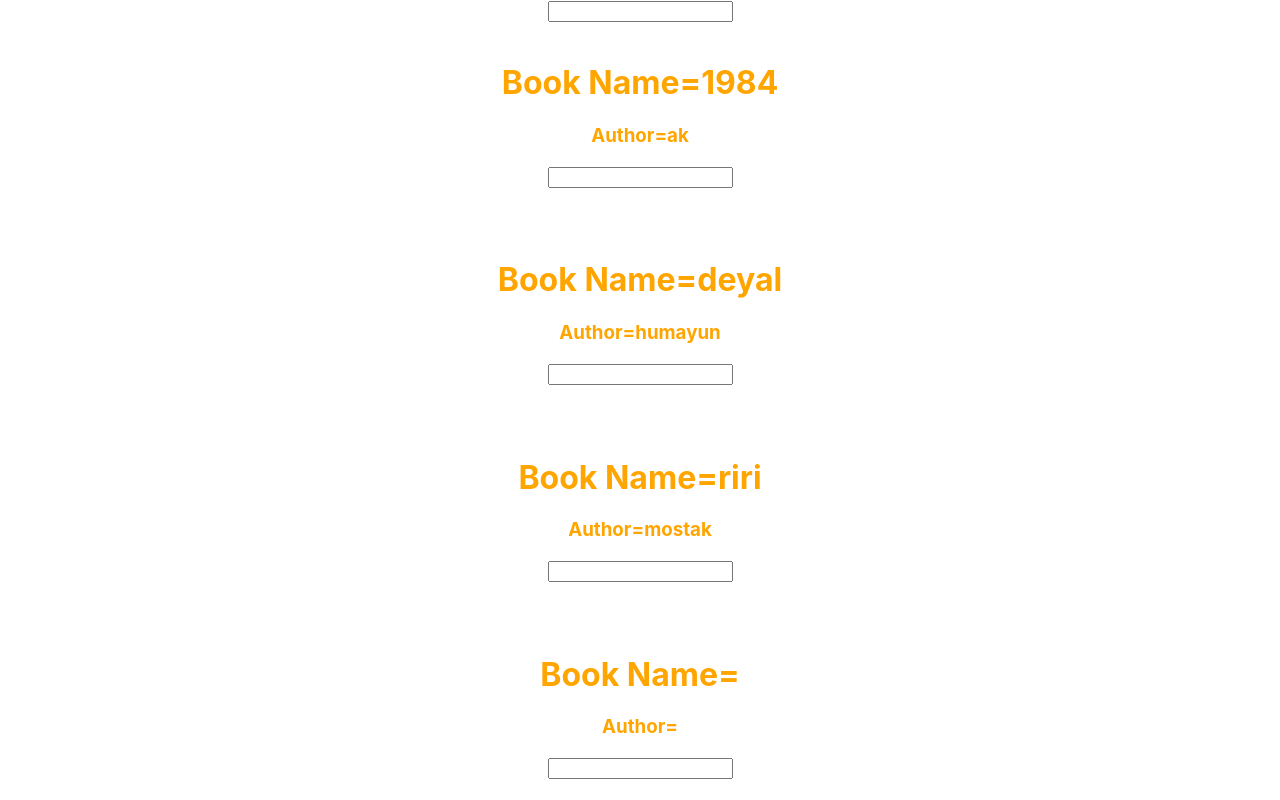
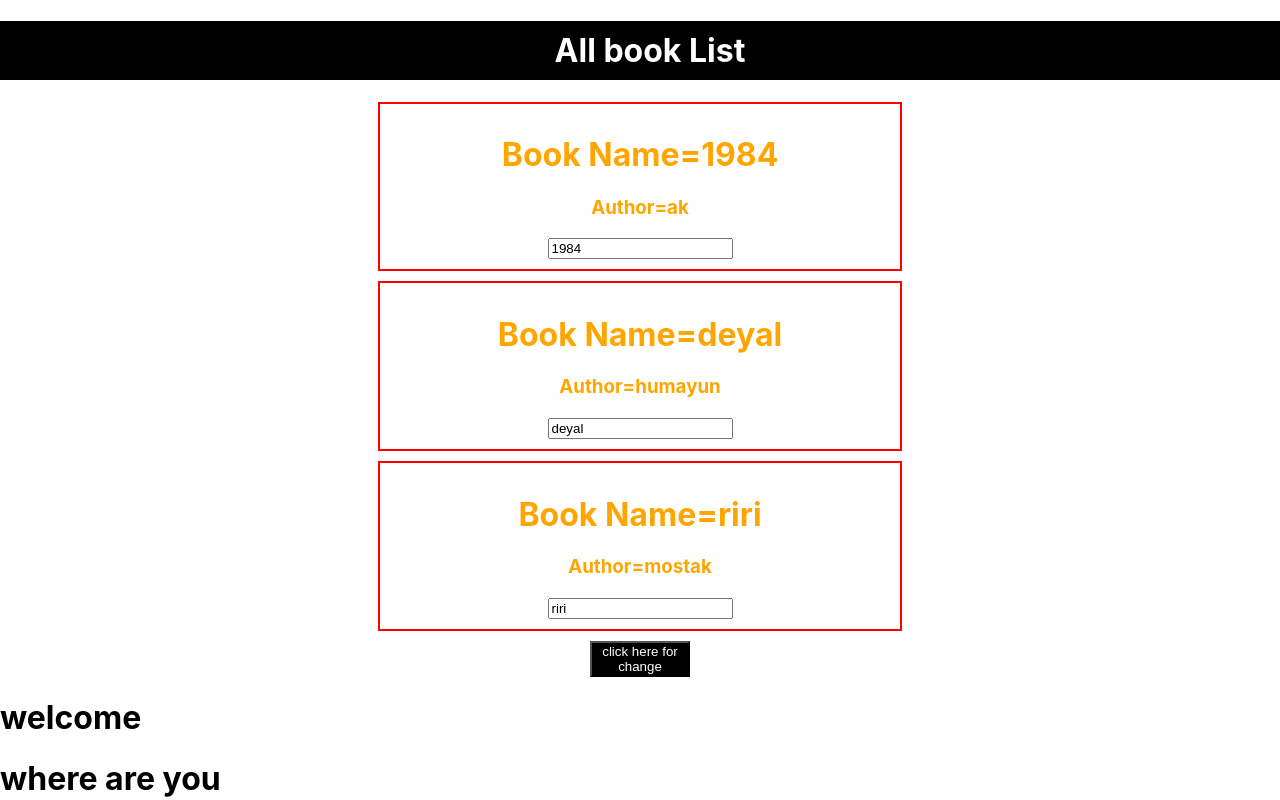
Before and after one commit to CoderAsif85/react-practice, a React (Create React App) app: page / in a window 1280 px wide. Shown: the top 800 px of the page. Built offline with nearby package versions, Linux system fonts and the light colour scheme.

Commit message:
create component for delete and dynamic componentt

```diff
--- a/src/App.js
+++ b/src/App.js
@@ -27,22 +27,45 @@
 class App extends Component {
 
   state = {
-    Books: [{ book_Name: 1984, author: 'ak' }, { book_Name: 'deyal', author: 'humayun' }, { book_Name: 'riri', author: 'mostak' }],
-    msg: 'list ended'
+    Books: [{ book_Name: 1984, author: 'ak' },
+    { book_Name: 'deyal', author: 'humayun' },
+    { book_Name: 'riri', author: 'mostak' }]
   }
 
   cngBookName = () => {
     this.setState({
-      Books: [{ book_Name: 'voy', author: 'humayun' }, { book_Name: 'inferno', author: 'dan brown' }, { book_Name: 'hat kata robin', author: 'jafor iqbal' }]
-    })
-  }
-  changeBookName = (event) => {
-    this.setState({
-      Books: [{ book_Name: event.target.value, author: 'humayun' },
+      Books: [{ book_Name: 'voy', author: 'humayun' },
       { book_Name: 'inferno', author: 'dan brown' },
       { book_Name: 'hat kata robin', author: 'jafor iqbal' }]
     })
+  }
+  changeBookName = (event, index) => {
+    const newBooKName = {
+      ...this.state.Books[index]
+    }
 
+
+    console.log(event.target.value)
+
+
+    newBooKName.book_Name = event.target.value;
+
+    const Books = [...this.state.Books];
+    Books[index] = newBooKName;
+
+    this.setState({
+      Books: Books
+    })
+
+
+  }
+
+  deleteBooks = index => {
+    const deleteBook = this.state.Books.slice();
+    deleteBook.splice(index, 1);
+    this.setState({
+      Books: deleteBook
+    })
   }
 
 
@@ -53,18 +76,45 @@
       color: 'white',
       width: '100px'
     };
+    const h1Style = {
+      backgroundColor: 'black',
+      width: '100%',
+      color: 'white',
+      padding: '10px'
+
+    }
+
+    const bookList = this.state.Books;
+
+
+    const AllBook = bookList.map((item, index) => {
+
+
+      return (
+
+        <Book
+          book_Name={item.book_Name}
+          author={item.author}
+          deleteItem={() => this.deleteBooks(index)}
+          inputValue={(event) => this.changeBookName(event, index)}
+
+        />
+
+
+      );
+
+    });
+
+
 
 
     return (
       <div className='App'>
-        <input type='text' onChange={this.changeBookName}></input>
+        <h1 style={h1Style}> All book List</h1>
 
-        <Book book_Name={this.state.Books[0].book_Name} author={this.state.Books[0].author} />
+        {AllBook}
 
-        <Book book_Name={this.state.Books[1].book_Name} author={this.state.Books[1].author} />
-        <Book book_Name={this.state.Books[2].book_Name} author={this.state.Books[2].author}
-          inputName={this.changeBookName} />
-        <Book msg={this.state.msg} />
+        {/* <Book msg={this.state.msg} /> */}
         <button onClick={this.cngBookName} style={BookStyleInLine}>click here for change</button>
 
       </div>
--- a/src/Components/book.js
+++ b/src/Components/book.js
@@ -3,13 +3,16 @@
 
 const Book = (props) => {
 
+
+
+
     return (
         <div className="book">
-            <h1>Book Name={props.book_Name}</h1>
+            <h1 onClick={props.deleteItem}>Book Name={props.book_Name}</h1>
             <h3 >  Author={props.author} </h3>
-            <input type='text' onChange={props.inputName}></input>
+            <input type='text' onChange={props.inputValue} value={props.book_Name}></input>
 
-            <h1>{props.msg}</h1>
+
         </div>
     );
 
--- a/src/styleSheet/bookStyle.css
+++ b/src/styleSheet/bookStyle.css
@@ -3,4 +3,5 @@
     color: orange;
     margin: 10px auto;
     padding: 10px;
+    border: 2px solid red;
 }
```
